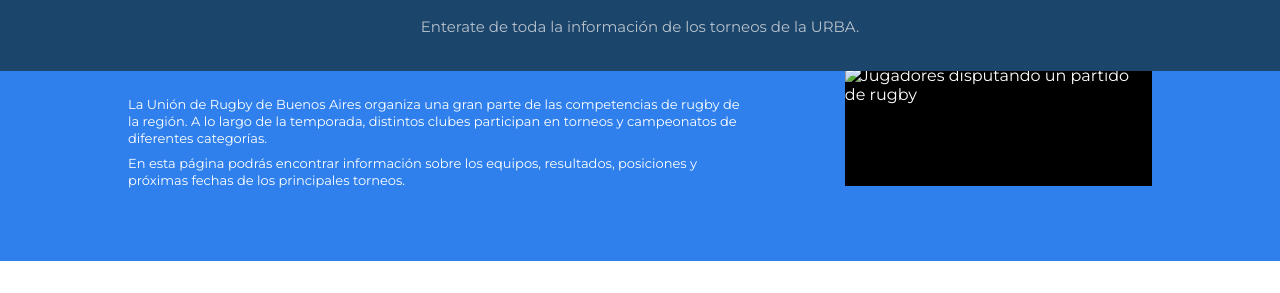
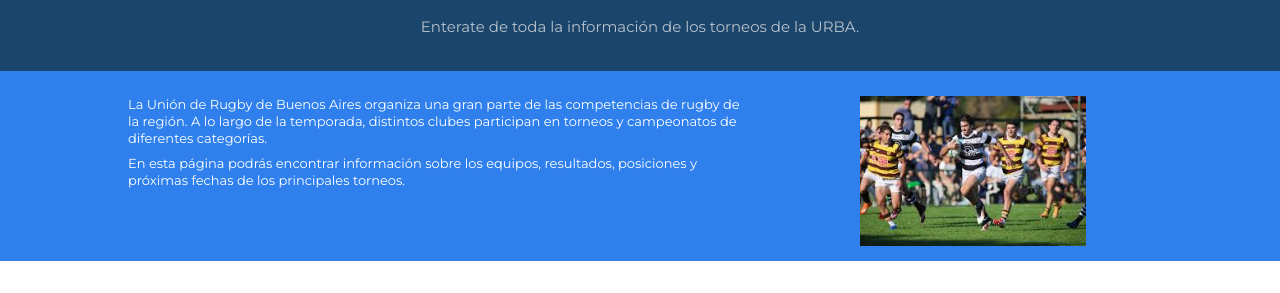
Before and after one commit to Nico-Wenner/Pagina_web_Front2026, a plain HTML site: page index.html in a window 1280 px wide. Shown: the part 187-480 px from the top of the page. Drawn offline with Linux system fonts and the light colour scheme.

Commit message:
Entrega 2

```diff
--- a/style.css
+++ b/style.css
@@ -109,12 +109,11 @@ nav a:hover {
 }
 
 #informacion img {
-    width: 30%;
-    height: 120px;
-    object-fit: cover;
+    width: 35%;
+    height: 150px;
+    object-fit: contain;
     float: right;
-    margin-top: -130px;
-    background-color: black;
+    margin-top: -100px;
 }
 
 #galeria {
```
Also changed, not shown: imagen-informacion.jpg (added), imagen1.jpg (added), imagen2.jpg (added).
